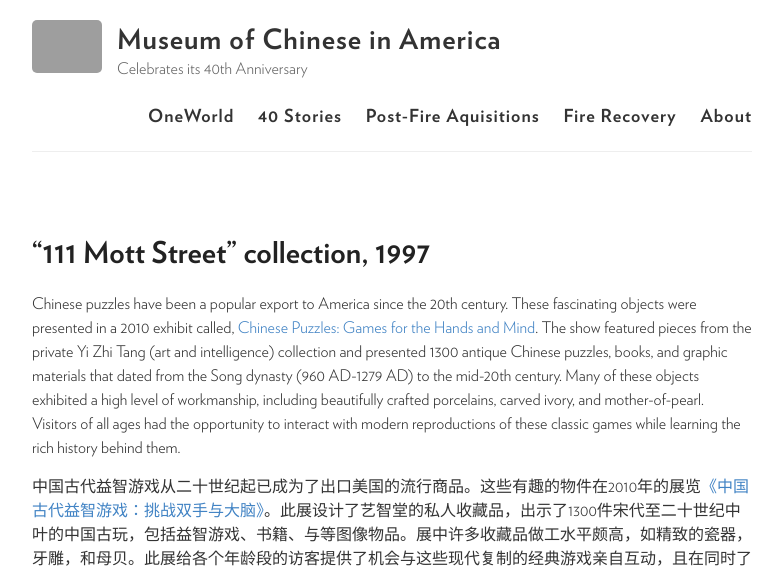
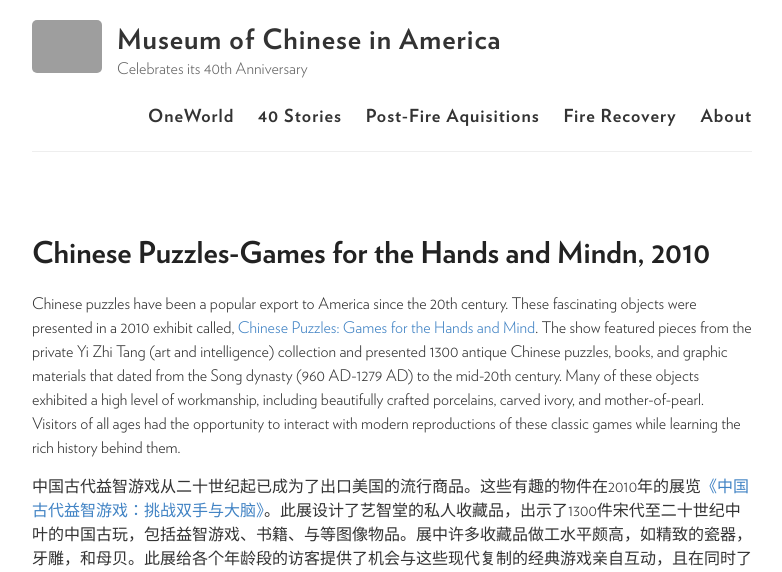
Before and after one commit to moca40/moca40.github.io, a Jekyll site: the page built from _stories/2010-01-01-chinese-puzzles.md, in a window 1280 px wide, cut to the strip 0-572 px from the top of the page. Shown: the whole strip, without its empty margins (248-1030 px from the left). Built offline with Jekyll 4.4.1, drawn with Linux system fonts in a browser that asks for light colours; grey boxes are pictures that could not be loaded.

Commit message:
Update 2010-01-01-chinese-puzzles.md

```diff
--- a/_stories/2010-01-01-chinese-puzzles.md
+++ b/_stories/2010-01-01-chinese-puzzles.md
@@ -1,6 +1,6 @@
 ---
 layout: post
-title: “111 Mott Street” collection, 1997
+title: Chinese Puzzles-Games for the Hands and Mindn, 2010
 slides:
   -
     img: https://user-images.githubusercontent.com/47676628/72847207-12f0dc00-3c70-11ea-9c02-fb51a03fcf93.jpg
```
